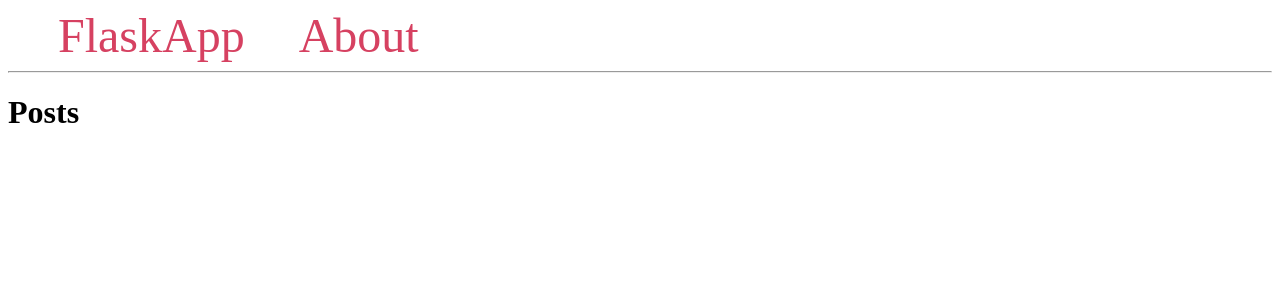
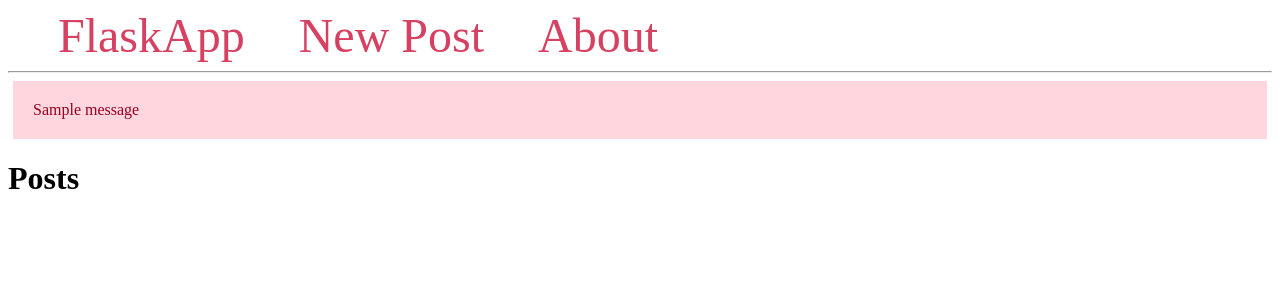
Before and after one commit to DaSonOfPoseidon/FlaskBlog, a Flask app: page / in a window 1280 px wide. Shown: the top 300 px of the page. Run offline with Flask 3, Linux system fonts and the light colour scheme; one stand-in notice (Sample message) is shown; data that the repository does not hold is empty.

Commit message:
feat: added create functionality

```diff
--- a/app.py
+++ b/app.py
@@ -55,6 +55,28 @@ def post(id):
 
 
 # route to create a post
+@app.route('/create', methods=('GET', 'POST'))
+def create():
+    if request.method == 'POST':
+        title = request.form['title']
+        content = request.form['content']
+
+        # Validation: check if title and content are not empty
+        if not title:
+            flash('Title is required!')
+        elif not content:
+            flash('Content is required!')
+        else:
+            # Insert the new post into the database
+            conn = get_db_connection()
+            conn.execute('INSERT INTO posts (title, content) VALUES (?, ?)',
+                         (title, content))
+            conn.commit()
+            conn.close()
+            flash('Post created successfully!')
+            return redirect(url_for('index'))
+
+    return render_template('create.html')
 
 
 app.run()
--- a/templates/base.html
+++ b/templates/base.html
@@ -28,10 +28,14 @@
 <body>
     <nav>
         <a href="{{ url_for('index') }}">FlaskApp</a>
+        <a href="{{ url_for('create') }}">New Post</a>
         <a href="#">About</a>
     </nav>
     <hr>
     <div class="content">
+        {% for message in get_flashed_messages() %}
+            <div class="alert">{{ message }}</div>
+        {% endfor %}
         {% block content %} {% endblock %}
     </div>
 </body>
```
